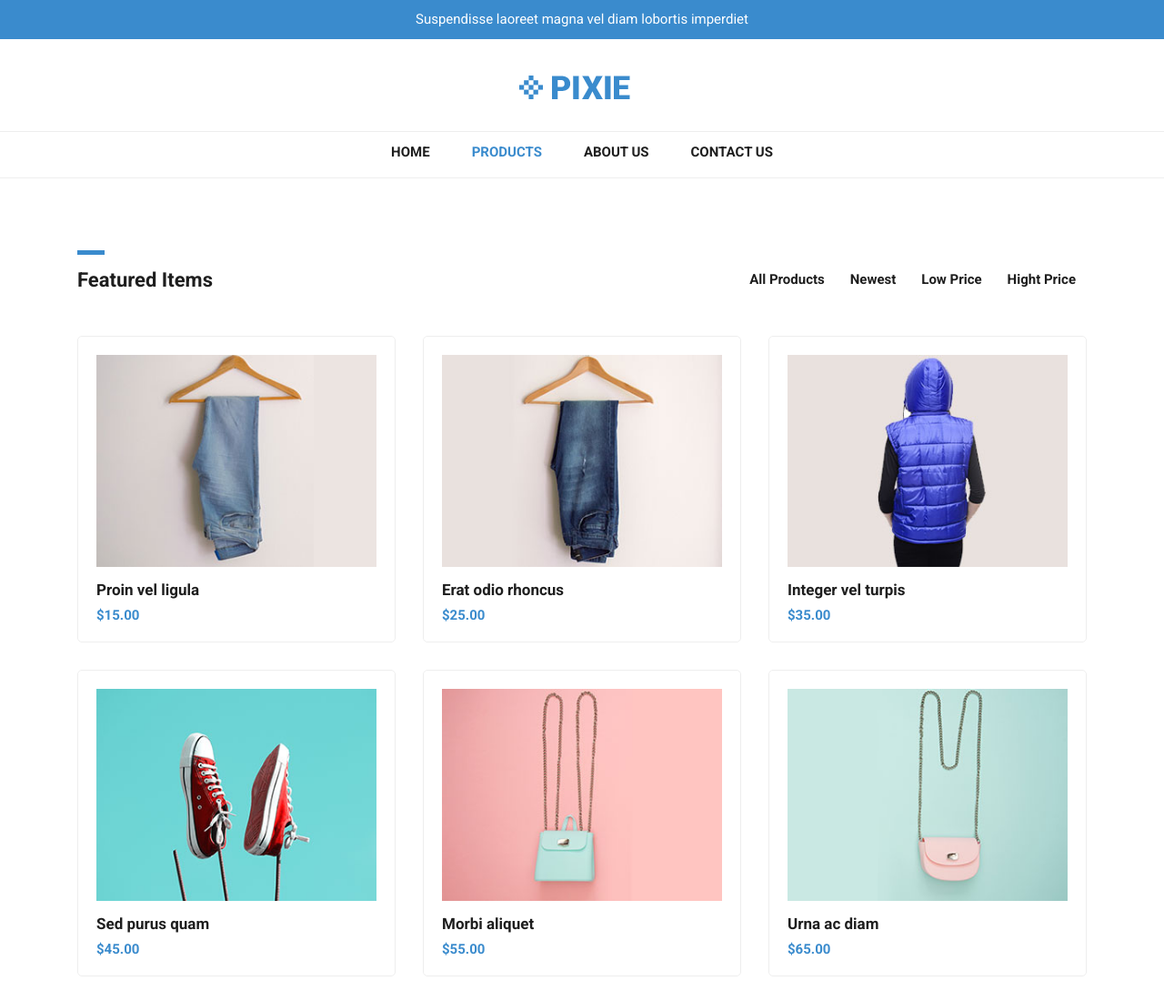
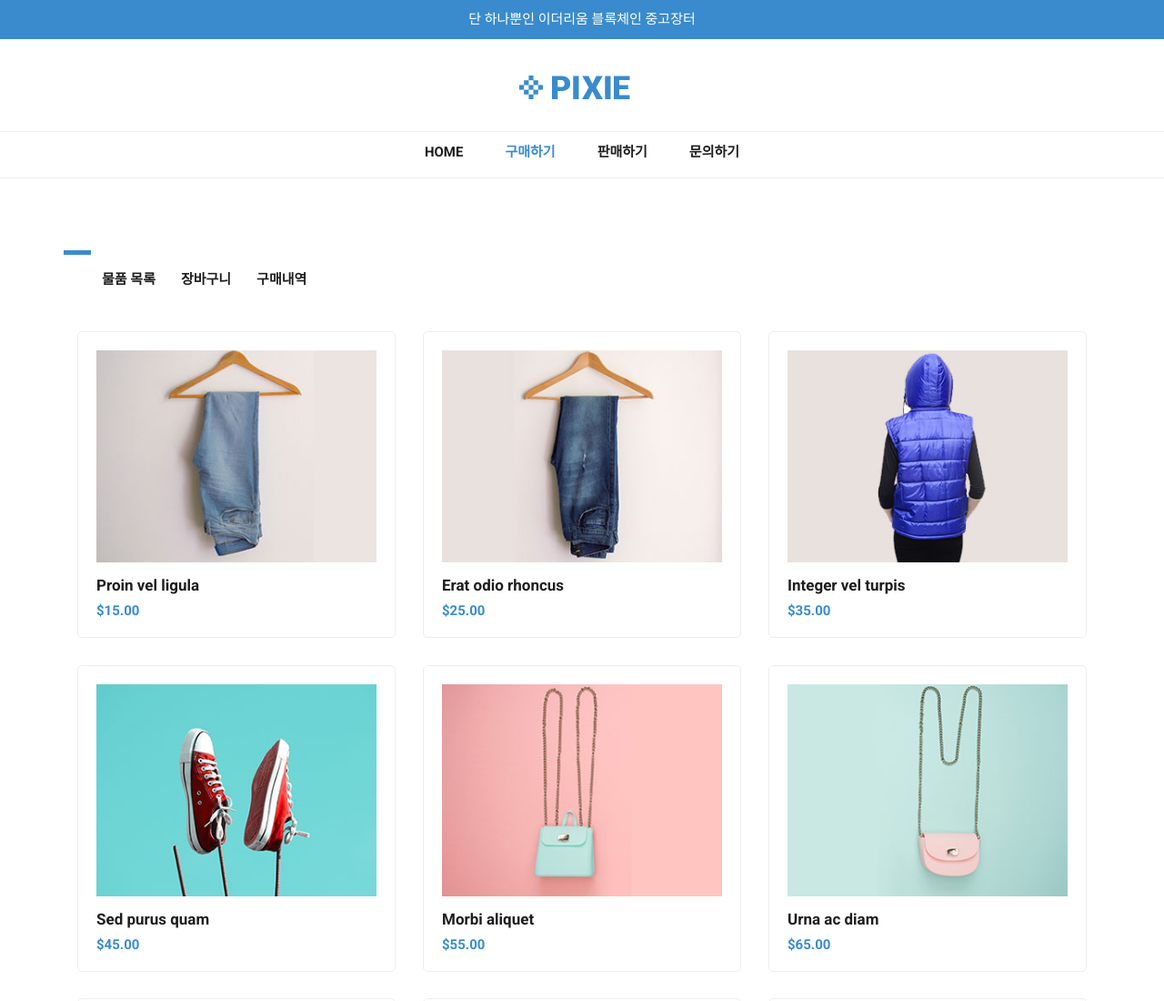
Before and after one commit to cheesecat47/CDP1-20192-Team6, a plain HTML site: page dev/webtemplete/products.html in a window 1280 px wide. Shown: the top 1100 px of the page at 91% size. Drawn offline with Linux system fonts and the light colour scheme.

Commit message:
구매페이지

```diff
--- a/dev/webtemplete/products.html
+++ b/dev/webtemplete/products.html
@@ -28,15 +28,16 @@ https://www.tooplate.com/view/2114-pixie
   <body>
 
     <!-- Pre Header -->
-    <div id="pre-header">
+      <div id="pre-header">
       <div class="container">
         <div class="row">
           <div class="col-md-12">
-            <span>Suspendisse laoreet magna vel diam lobortis imperdiet</span>
+            <span>단 하나뿐인 이더리움 블록체인 중고장터</span>
           </div>
         </div>
       </div>
     </div>
+
 
     <!-- Navigation -->
     <nav class="navbar navbar-expand-lg navbar-dark bg-dark static-top">
@@ -51,15 +52,15 @@ https://www.tooplate.com/view/2114-pixie
               <a class="nav-link" href="index.html">Home</a>
             </li>
             <li class="nav-item active">
-              <a class="nav-link" href="products.html">Products
+              <a class="nav-link" href="products.html">구매하기
                 <span class="sr-only">(current)</span>
               </a>
             </li>
             <li class="nav-item">
-              <a class="nav-link" href="about.html">About Us</a>
+              <a class="nav-link" href="about.html">판매하기</a>
             </li>
             <li class="nav-item">
-              <a class="nav-link" href="contact.html">Contact Us</a>
+              <a class="nav-link" href="contact.html">문의하기</a>
             </li>
           </ul>
         </div>
@@ -71,20 +72,20 @@ https://www.tooplate.com/view/2114-pixie
     <div class="featured-page">
       <div class="container">
         <div class="row">
-          <div class="col-md-4 col-sm-12">
-            <div class="section-heading">
-              <div class="line-dec"></div>
-              <h1>Featured Items</h1>
+ <div class="section-heading">
+          <div class="line-dec"></div>
+</div>
+            <div id="filters" class="button-group">
+              <button class="btn btn-primary" data-filter="*">물품 목록</button>
+              <button class="btn btn-primary" data-filter=".new">장바구니</button>
+              <button class="btn btn-primary" data-filter=".low">구매내역</button>
+
+
+          </div>
+
             </div>
           </div>
-          <div class="col-md-8 col-sm-12">
-            <div id="filters" class="button-group">
-              <button class="btn btn-primary" data-filter="*">All Products</button>
-              <button class="btn btn-primary" data-filter=".new">Newest</button>
-              <button class="btn btn-primary" data-filter=".low">Low Price</button>
-              <button class="btn btn-primary" data-filter=".high">Hight Price</button>
-            </div>
-          </div>
+
         </div>
       </div>
     </div>
```
